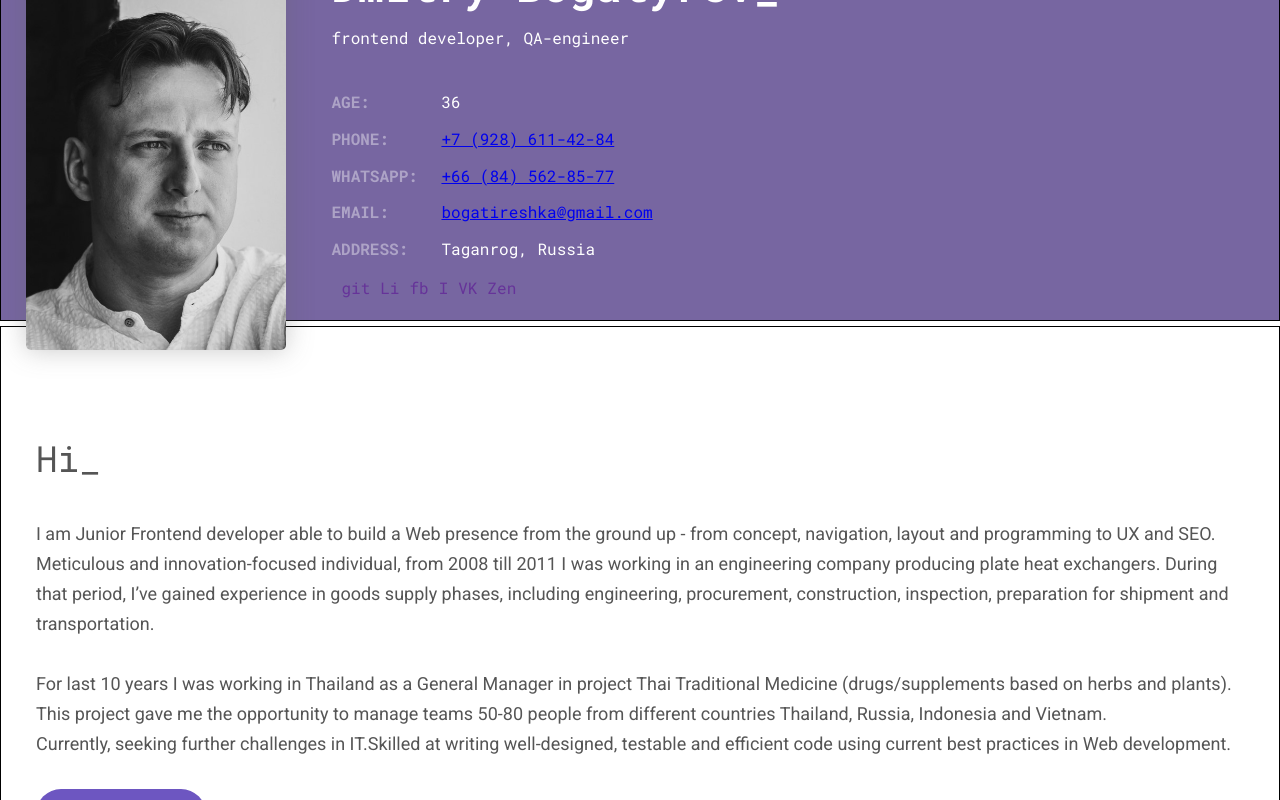
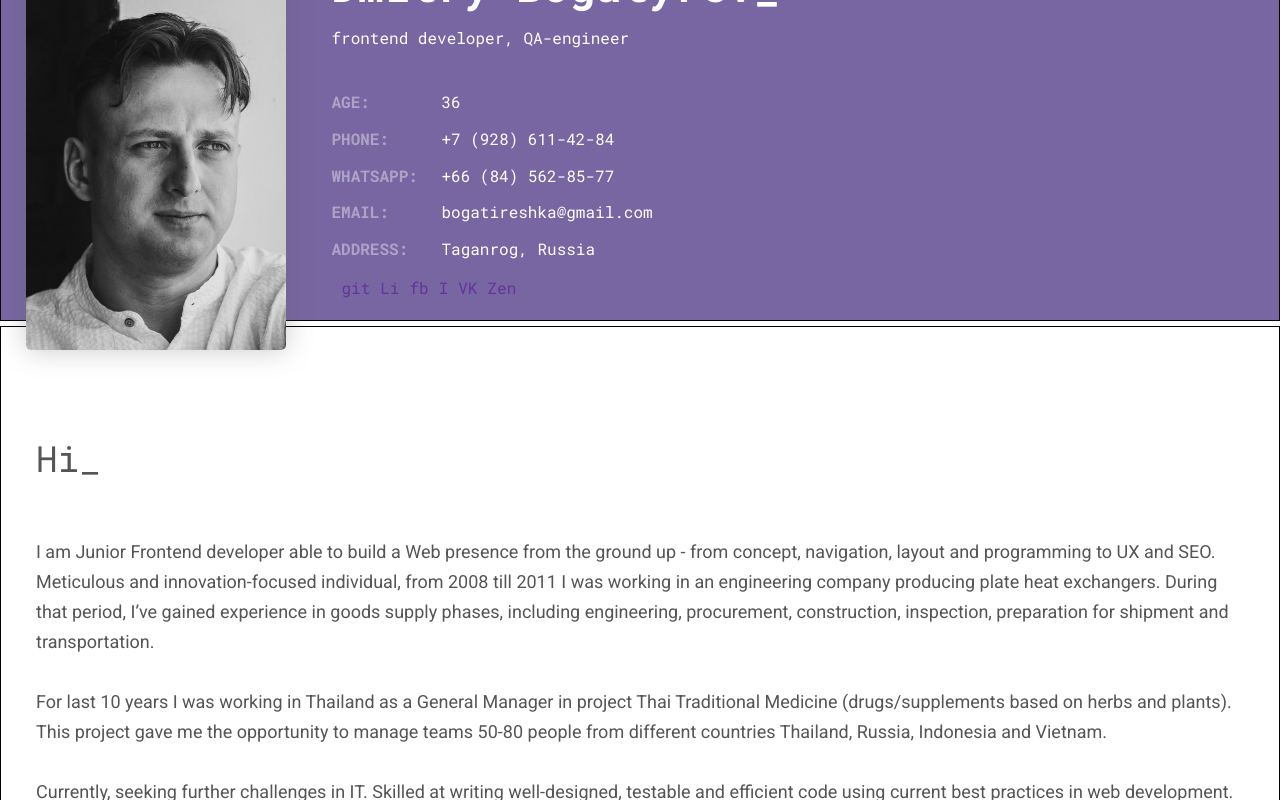
Before and after one commit to Bogagree/my-portfolio, a React (Create React App) app: page / in a window 1280 px wide. Shown: the part 220-1020 px from the top of the page. Built offline with nearby package versions, Linux system fonts and the light colour scheme.

Commit message:
refactor: main styles

```diff
--- a/src/common/styles/SASS/variables.sass
+++ b/src/common/styles/SASS/variables.sass
@@ -1,4 +1,4 @@
-// colors
+//colors
 $primaryColor: #7766a1
 
 $borderColor: #f1f1f1
--- a/src/main/MainDown/MainDown.module.css
+++ /dev/null
@@ -1,23 +0,0 @@
-.mainDown {
-    background: white;
-    border-radius: 5px;
-    display: flex;
-    flex-direction: column;
-    padding-top: 60px;
-    padding-bottom: 60px;
-}
-
-.mainDown p {
-    font-family: Roboto,sans-serif;
-    padding: 0 25px;
-    font-size: 18px;
-    font-weight: 400;
-    line-height: 30px;
-    color: #555;
-    margin: 0 0 30px;
-}
-
-.downloadBtn {
-    margin-left: 25px;
-    width: 170px;
-}
--- /dev/null
+++ b/src/main/MainDown/MainDown.module.scss
@@ -0,0 +1,22 @@
+@import '../../common/styles/SASS/mixins.scss';
+@import '../../common/styles/SASS/variables.sass';
+
+.mainDown {
+    background: $bgColor;
+    border-radius: 5px;
+    display: flex;
+    flex-direction: column;
+    padding: 60px 0;
+}
+
+.mainDown p {
+    font-family: Roboto,sans-serif;
+    @include fontParams(18px, 30px, 400, 30px);
+    color: $primaryTextColor;
+    padding: 0 25px;
+}
+
+.downloadBtn {
+    margin-left: 25px;
+    width: 170px;
+}
--- a/src/main/MainDown/MainDown.tsx
+++ b/src/main/MainDown/MainDown.tsx
@@ -1,5 +1,5 @@
 import React from 'react';
-import style from './MainDown.module.css';
+import style from './MainDown.module.scss';
 import {Title} from '../../common/Components/Title/Title';
 import SiteButton from '../../common/Components/buttons/Site.Button';
 import stylesContainer from '../../common/styles/Container.module.css';
@@ -12,24 +12,13 @@ export const MainDown = () => {
                 <Title text={'Hi'} color={'#555'}/>
 
                 <p>
-                    I am Junior Frontend developer able to build a Web presence from the ground up - from concept,
-                    navigation, layout and programming to UX and SEO. <br/>
-                    Meticulous and innovation-focused individual, from 2008 till 2011 I was working in an
-                    engineering
-                    company producing plate heat exchangers. During that period, I’ve gained experience in goods
-                    supply
-                    phases, including engineering, procurement, construction, inspection, preparation for shipment
-                    and
-                    transportation. <br/>
+                    I am Junior Frontend developer able to build a Web presence from the ground up - from concept, navigation, layout and programming to UX and SEO. <br/>
+                    Meticulous and innovation-focused individual, from 2008 till 2011 I was working in an engineering company producing plate heat exchangers. During that period, I’ve gained experience in goods supply phases, including engineering, procurement, construction, inspection, preparation for shipment and transportation. <br/>
                     <br/>
                     For last 10 years I was working in Thailand as a General Manager in project Thai
-                    Traditional Medicine (drugs/supplements based on herbs and plants). This project gave me the
-                    opportunity to manage teams 50-80 people from different countries Thailand, Russia, Indonesia
-                    and
-                    Vietnam. <br/>
-                    Currently, seeking further challenges in IT.Skilled at writing well-designed, testable and
-                    efficient
-                    code using current best practices in Web development.
+                    Traditional Medicine (drugs/supplements based on herbs and plants). This project gave me the opportunity to manage teams 50-80 people from different countries Thailand, Russia, Indonesia and Vietnam. <br/>
+                    <br/>
+                    Currently, seeking further challenges in IT. Skilled at writing well-designed, testable and efficient code using current best practices in web development.
                 </p>
 
                 <SiteButton className={style.downloadBtn}>Download CV</SiteButton>
--- a/src/main/MainUp/MainUp.module.css
+++ /dev/null
@@ -1,82 +0,0 @@
-.mainUp {
-    display: flex;
-    flex-wrap: wrap;
-    font-family: Roboto Mono, monospace;
-}
-
-.title {
-    font-size: 44px;
-    line-height: 50px;
-    font-weight: 700;
-    margin-top: 40px;
-    margin-bottom: 10px;
-}
-
-.avatar_container {
-    display: flex;
-    padding: 0 15px;
-}
-
-.avatar {
-    border-radius: 5px;
-    box-shadow: 0 0 27px rgb(96 96 96 / 34%);
-    height: 380px;
-    object-fit: cover;
-    margin-top: 10px;
-    position: relative;
-    top: 40px;
-}
-
-.bio {
-    color: #fff;
-    padding-left: 30px;
-}
-
-.position {
-    font-size: 16px;
-    line-height: 24px;
-    margin-bottom: 40px;
-    font-weight: 400;
-}
-
-.contact_list {
-    font-size: 16px;
-    line-height: 24px;
-}
-
-.contact_list dt {
-    float: left;
-    font-weight: 700;
-    text-transform: uppercase;
-    opacity: .4;
-}
-
-.contact_list dd {
-    padding-left: 70px;
-    margin-bottom: 0.8rem;
-}
-
-/*@media (max-width: 320px) {*/
-/*    .avatar {*/
-/*        display: none;*/
-/*    }*/
-
-/*    .title {*/
-/*        font-size: 34px;*/
-/*    }*/
-
-/*    .contact_list {*/
-/*        font-size: 12px;*/
-/*        line-height: 14px;*/
-/*    }*/
-
-/*    .contact_list dd {*/
-/*        padding-left: 40px;*/
-/*        margin-bottom: 0.8rem;*/
-/*    }*/
-
-/*    .position {*/
-/*        max-width: 220px;*/
-/*        margin-bottom: 20px;*/
-/*    }*/
-/*}*/
--- /dev/null
+++ b/src/main/MainUp/MainUp.module.scss
@@ -0,0 +1,64 @@
+@import '../../common/styles/SASS/mixins.scss';
+@import '../../common/styles/SASS/variables.sass';
+
+.mainUp {
+  display: flex;
+  flex-wrap: wrap;
+  font-family: Roboto Mono, monospace;
+
+  .avatar_container {
+    display: flex;
+    padding: 0 15px;
+
+    .avatar {
+      border-radius: 5px;
+      box-shadow: 0 0 27px rgba(96, 96, 96, 0.34);
+      height: 380px;
+      object-fit: cover;
+      margin-top: 10px;
+      position: relative;
+      top: 40px;
+    }
+  }
+}
+
+.bio {
+  color: #fff;
+  padding-left: 30px;
+
+  .title {
+    @include fontParams(44px, 50px, 700, 10px);
+    margin-top: 40px;
+  }
+
+  .position {
+    @include fontParams(16px, 24px, 400, 40px);
+  }
+
+  .contact_list {
+    font-size: 16px;
+    line-height: 24px;
+
+    & dt {
+      float: left;
+      font-weight: 700;
+      text-transform: uppercase;
+      opacity: .4;
+    }
+
+    & dd {
+      padding-left: 70px;
+      margin-bottom: 0.8rem;
+
+      & a {
+        text-decoration: none;
+        color: $turnOverTextColor;
+
+        &:hover {
+          color: $accentColor;
+          text-decoration: underline;
+        }
+      }
+    }
+  }
+}
--- a/src/main/MainUp/MainUp.tsx
+++ b/src/main/MainUp/MainUp.tsx
@@ -1,5 +1,5 @@
 import React from 'react';
-import style from './MainUp.module.css';
+import style from './MainUp.module.scss';
 import avatar from '../../assets/img/avatar.jpg';
 import {SocialLinks} from '../SocialLinks/SocialLinks';
 import stylesContainer from '../../common/styles/Container.module.css'
@@ -8,6 +8,7 @@ export const MainUp = () => {
     return (
                 <div className={stylesContainer.container}>
                     <div className={style.mainUp}>
+
                         <div className={style.avatar_container}>
                             <img className={style.avatar} src={avatar} alt="avatar"></img>
                         </div>
```
